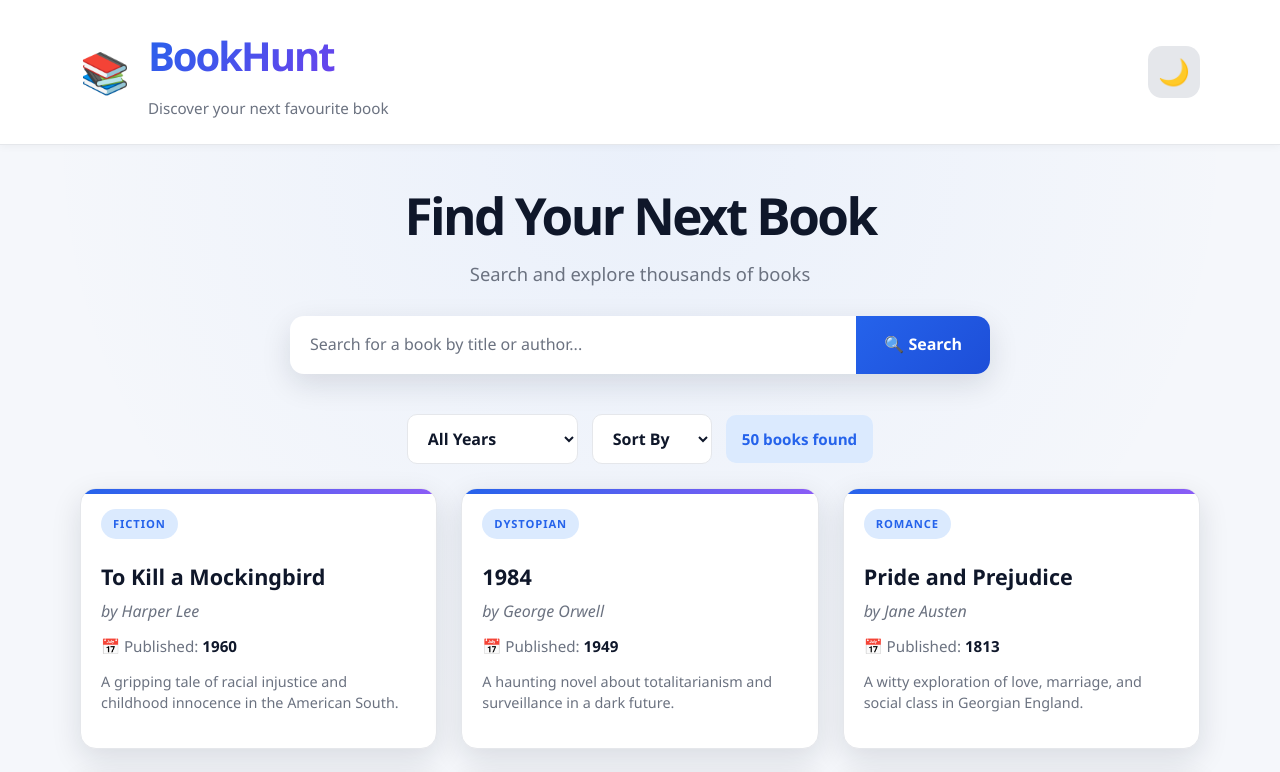
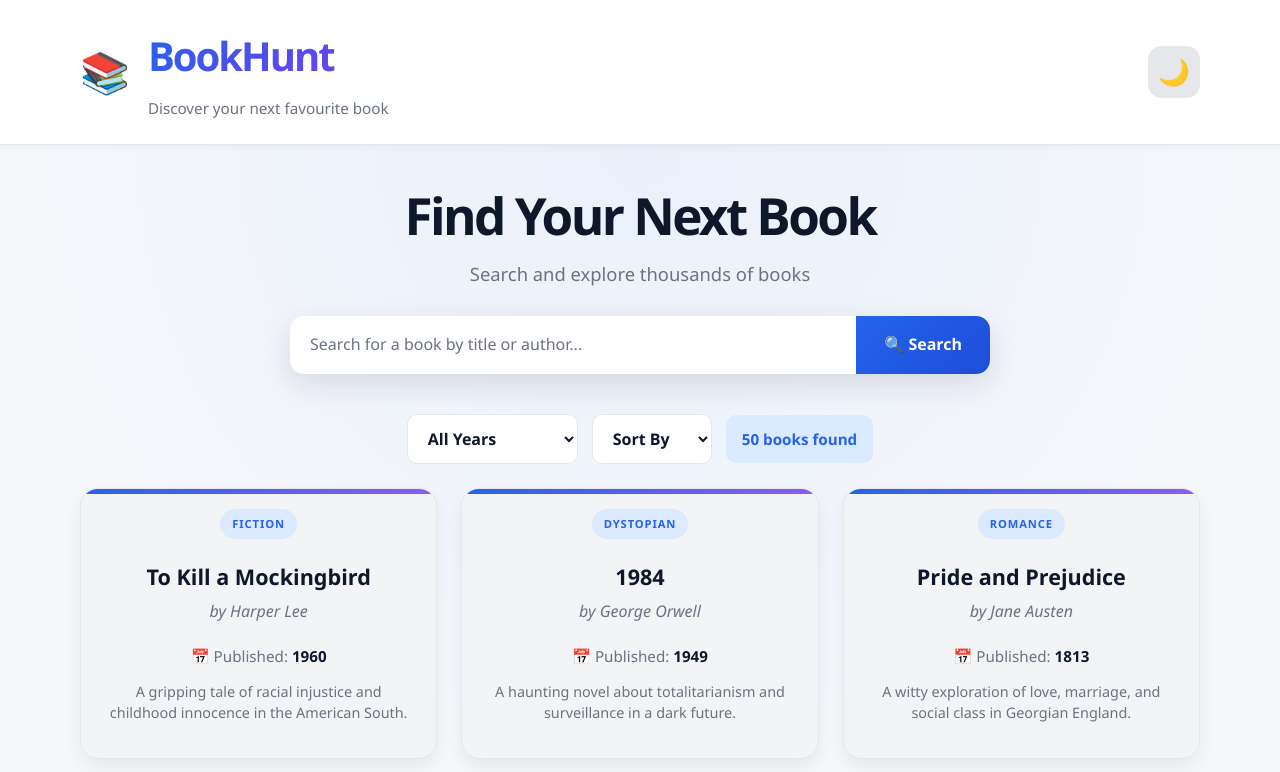
Before and after one commit to Tanisha-Waichal/WEB_CALIBER_BOOKS, a React (Vite) app: page / in a window 1280 px wide. Shown: the top 772 px of the page. Built offline with nearby package versions, Linux system fonts and the light colour scheme.

Commit message:
Add styles for book card and related elements

```diff
--- a/src/App.css
+++ b/src/App.css
@@ -712,3 +712,50 @@ img {
     padding: 20px 16px;
   }
 }
+
+.book-card:hover {
+  transform: translateY(-6px);
+  box-shadow: var(--shadow-lg);
+  border-color: rgba(37, 99, 235, 0.3);
+}
+
+.book-card {
+  width: 100%;
+  max-width: 420px;
+  margin: 0 auto;
+  display: flex;
+  flex-direction: column;
+  align-items: center;
+  text-align: center;
+  padding: 20px;
+  border-radius: 18px;
+  background: #f3f4f6;
+  box-shadow: 0 8px 18px rgba(0,0,0,0.06);
+}
+
+.book-cover {
+  display: block;
+  width: 180px;
+  height: 240px;
+  object-fit: cover;
+  margin: 0 auto 16px;
+  border-radius: 12px;
+}
+
+.book-meta {
+  width: 100%;
+  display: flex;
+  flex-direction: column;
+  align-items: center;
+}
+
+.book-image-wrap {
+  display: flex;
+  justify-content: center;
+  width: 100%;
+}
+
+.genres-badge {
+  display: inline-block;
+  margin: 0 auto 12px;
+}
```
